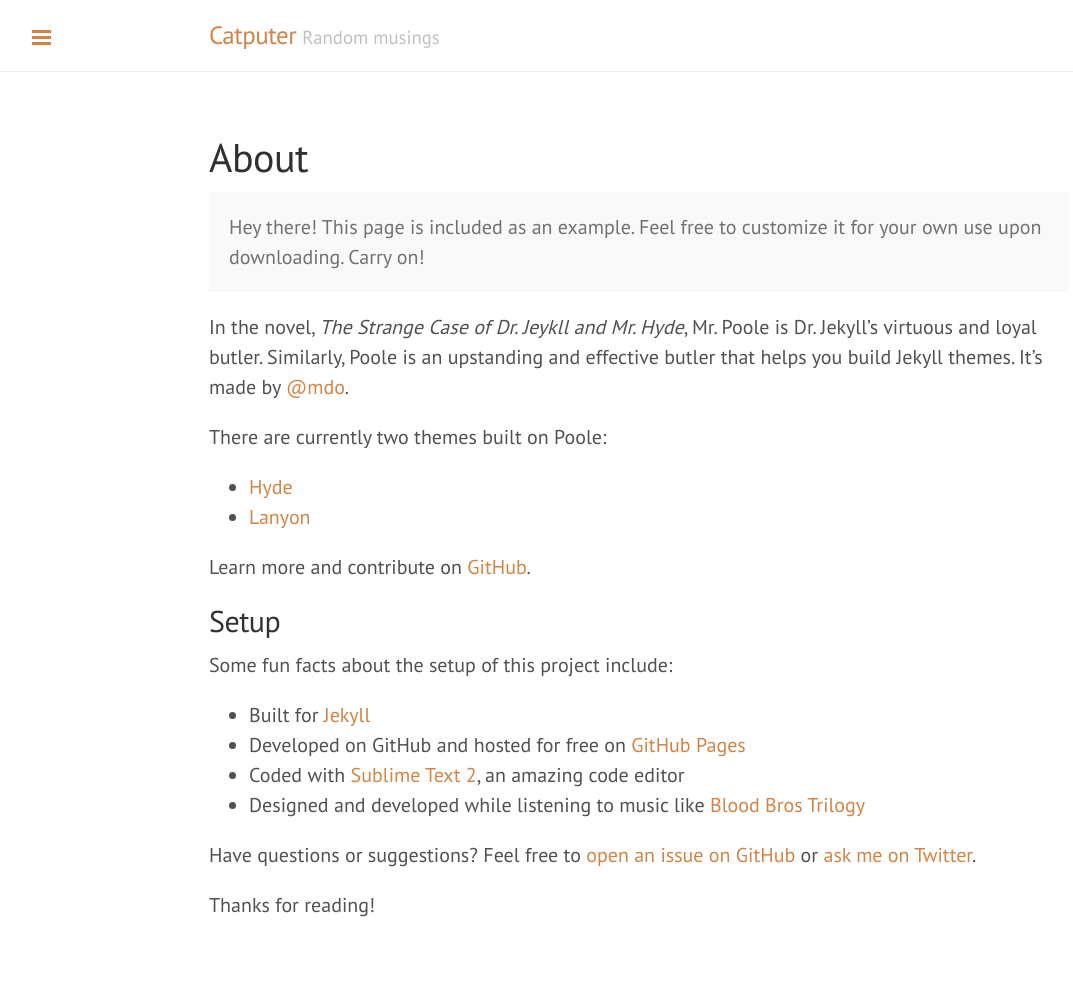
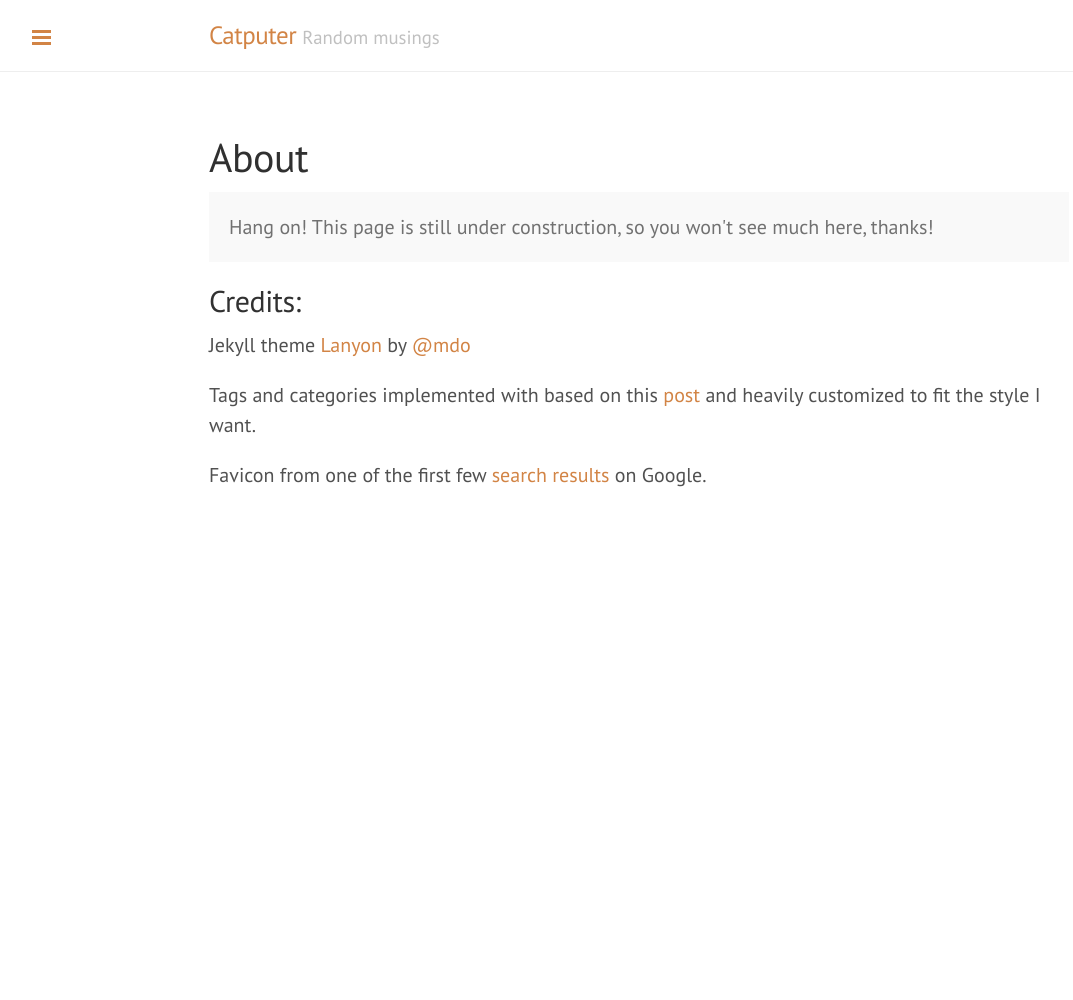
Before and after one commit to parrotchute/parrotchute.github.io, a Jekyll site: the page built from about.md, in a window 1280 px wide. Shown: the whole page, without its empty margins (1-1074 px from the left). Built offline with Jekyll 4.4.1, drawn with Linux system fonts in a browser that asks for light colours; nearby versions of some CDN libraries; after the commit the page ends 900 px from its top, so only the background shows below that.

Commit message:
Shifted Credits to About page.

```diff
--- a/about.md
+++ b/about.md
@@ -4,27 +4,13 @@ title: About
 ---
 
 <p class="message">
-  Hey there! This page is included as an example. Feel free to customize it for your own use upon downloading. Carry on!
+  Hang on! This page is still under construction, so you won't see much here, thanks!
 </p>
 
-In the novel, *The Strange Case of Dr. Jeykll and Mr. Hyde*, Mr. Poole is Dr. Jekyll's virtuous and loyal butler. Similarly, Poole is an upstanding and effective butler that helps you build Jekyll themes. It's made by [@mdo](https://twitter.com/mdo).
+## Credits:
 
-There are currently two themes built on Poole:
+Jekyll theme [Lanyon](http://lanyon.getpoole.com) by [@mdo](https://twitter.com/mdo" target="_blank)
 
-* [Hyde](http://hyde.getpoole.com)
-* [Lanyon](http://lanyon.getpoole.com)
+Tags and categories implemented with based on this [post](http://pavdmyt.com/how-to-implement-tags-at-jekyll-website/) and heavily customized to fit the style I want.
 
-Learn more and contribute on [GitHub](https://github.com/poole).
-
-## Setup
-
-Some fun facts about the setup of this project include:
-
-* Built for [Jekyll](http://jekyllrb.com)
-* Developed on GitHub and hosted for free on [GitHub Pages](https://pages.github.com)
-* Coded with [Sublime Text 2](http://sublimetext.org), an amazing code editor
-* Designed and developed while listening to music like [Blood Bros Trilogy](https://soundcloud.com/maddecent/sets/blood-bros-series)
-
-Have questions or suggestions? Feel free to [open an issue on GitHub](https://github.com/poole/issues/new) or [ask me on Twitter](https://twitter.com/mdo).
-
-Thanks for reading!
+Favicon from one of the first few [search results](http://www.freefavicon.com/freefavicons/animal/iconinfo/cat--5-152-85909.html) on Google.
```
Also changed, not shown: credits.md (deleted, +0 -11 lines).
